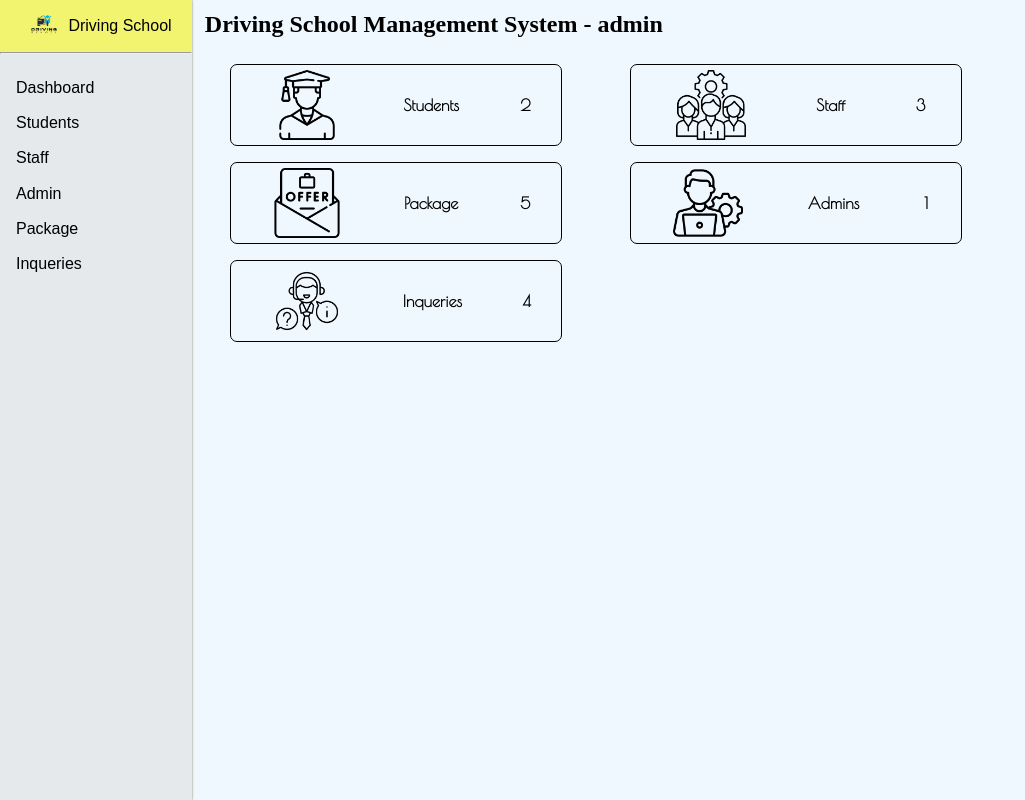
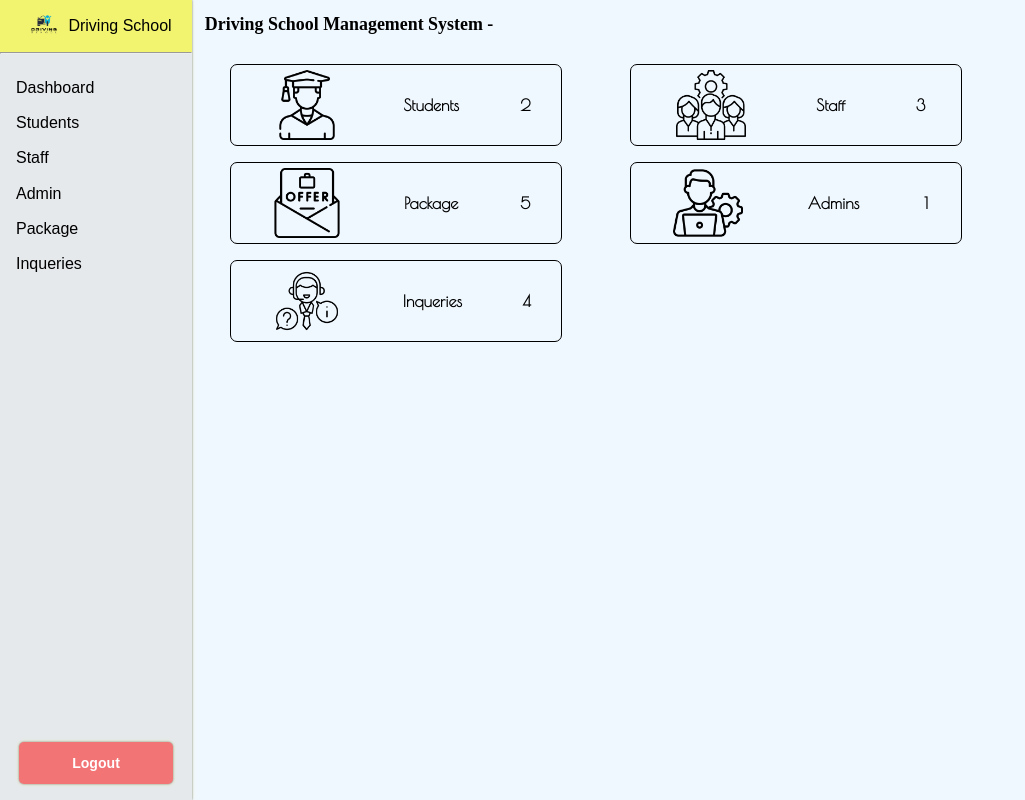
Before and after one commit to Paradva-Niraj/drivingschool-app, a React (Vite) app in the folder drivingschool-app/: page /dashboard in a window 1280 px wide. Shown: the whole page, without its empty margins (0-1025 px from the left). Built offline with nearby package versions, Linux system fonts and the light colour scheme; no server answers; a web font is replaced by a local one.

Commit message:
Logout buttom implemented

```diff
--- a/drivingschool-app/src/components/Adminnav.jsx
+++ b/drivingschool-app/src/components/Adminnav.jsx
@@ -1,5 +1,15 @@
-import { NavLink } from "react-router-dom";
-function Adminnav({ setSelectedSection }) {
+import { NavLink,useNavigate } from "react-router-dom";
+
+function Adminnav() {
+
+    const navigate = useNavigate();
+
+    const handlelogout = () => {
+        localStorage.removeItem('token');
+        localStorage.removeItem('driving-data');
+        navigate('/login');
+    }
+
     return (
         <>
             <div className="nav-logo">
@@ -31,6 +41,9 @@ function Adminnav({ setSelectedSection }) {
                     <NavLink className="Link" to="/dashboard/inqueries">Inqueries</NavLink>
                 </div>
             </div>
+            <div>
+                <button className="logout-btn" onClick={handlelogout}>Logout</button>
+            </div>
         </>
     );
 }
--- a/drivingschool-app/src/pages/Dashboard.jsx
+++ b/drivingschool-app/src/pages/Dashboard.jsx
@@ -8,11 +8,11 @@ import { useNavigate,Outlet } from "react-router-dom";
 function Dashboard() {
 
     const navigate = useNavigate();
-
+    let [data,setData] = useState(null);
+    // console.log(data.name);
 
     useEffect(() => {
         const token = localStorage.getItem("token");
-        // console.log(token);
 
         axios.get(`${import.meta.env.VITE_BASE_URL}/api/admin/dashboard`, {
             headers: {
@@ -21,6 +21,7 @@ function Dashboard() {
         })
         .then(res => {
             console.log('Access granted:', res.data);
+            setData(JSON.parse(localStorage.getItem("driving-data")));
         })
         .catch(err => {
             console.error('Access denied:', err.response.data);
@@ -35,7 +36,7 @@ function Dashboard() {
             </div>
             <div className='information'>
                 <div className='title'>
-                    Driving School Management System - admin
+                    Driving School Management System - {data && data.name}
                 </div>
                 <Outlet />
             </div>
--- a/drivingschool-app/src/pages/Home.jsx
+++ b/drivingschool-app/src/pages/Home.jsx
@@ -7,7 +7,7 @@ function Home() {
     const navigate = useNavigate();
 
     const [list, setList] = useState([
-        { title: 'Students', count: 2, link: 'student' },
+        { title: 'Students', count: 2, link: 'students' },
         { title: 'Staff', count: 3, link: 'staff' },
         { title: 'Package', count: 5, link: 'package' },
         { title: 'Admins', count: 1, link: 'admin' },
--- a/drivingschool-app/src/style/Dashboard.css
+++ b/drivingschool-app/src/style/Dashboard.css
@@ -39,11 +39,14 @@
   margin-right: 2vh;
   list-style: none;
   width: auto;
+  height: 80%;
   line-height: 2.2;
+  overflow-y: scroll;
+  scrollbar-width:none
 }
 
 .nav-links div:hover{
-  text-shadow: 0 0 2px yellow;
+  text-shadow: 0 0 2px rgba(0, 0, 0, 0.582);
   cursor: pointer;
 }
 
@@ -59,7 +62,7 @@
 }
 
 .title{
-  font-size: 3vh;
+  font-size: 1.4vw;
   font-weight: 600;
   height: 6vh;
   align-items: center;
@@ -89,6 +92,7 @@
   font-family: "Poiret One", sans-serif;
   font-weight: 600;
   font-style: normal;
+  cursor: pointer;
 }
 
 .card img {
@@ -100,6 +104,25 @@
   background-color: rgba(255, 255, 0, 0.516);
   box-shadow: 0px 0px 5px rgb(0, 0, 0);
   transition-delay: 0.1s ;
+}
+
+.logout-btn{
+  font-size: 1.1vw;
+  background-color: rgba(255, 0, 0, 0.5);
+  color: white;
+  padding: 0.8rem;
+  border: none;
+  border-radius: 5px;
+  cursor: pointer;
+  box-shadow: 0 0px 2px 0 rgba(0, 0, 0, 0.5), 0 0px 5px 0 rgba(255, 242, 0, 0.19);
+  font-family: "Poppins", sans-serif;
+  font-weight: 600;
+  font-style: normal;
+  box-sizing: border-box;
+  width: 80%;
+  margin-left: 10%;
+  position: absolute;
+  bottom: 2%;
 }
 
 @media screen and (max-width: 1024px) {
```
Lines whose indentation alone changed are shown as unchanged.
